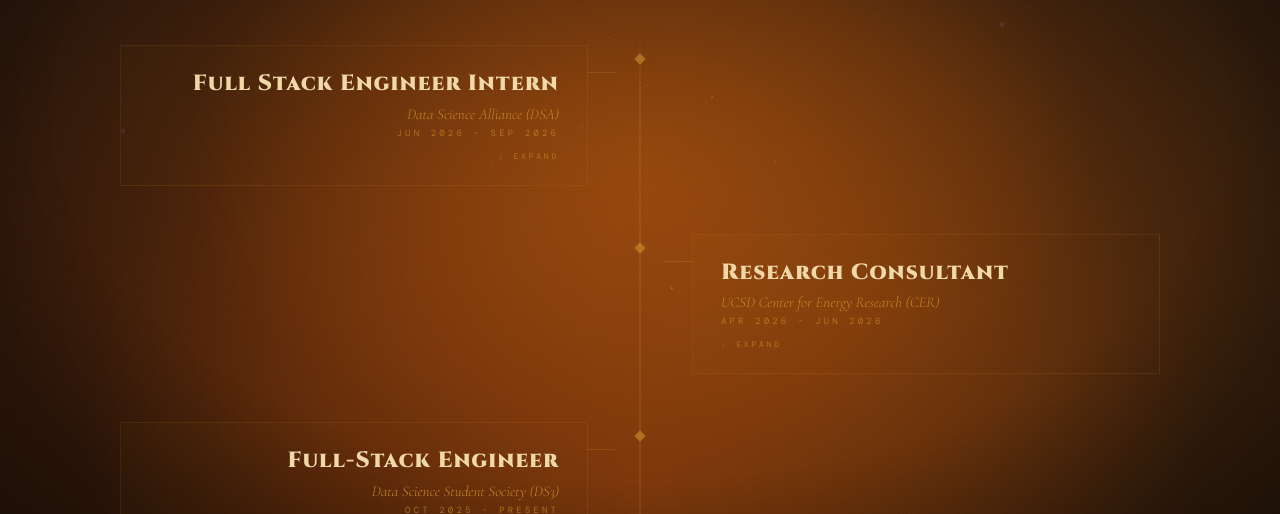
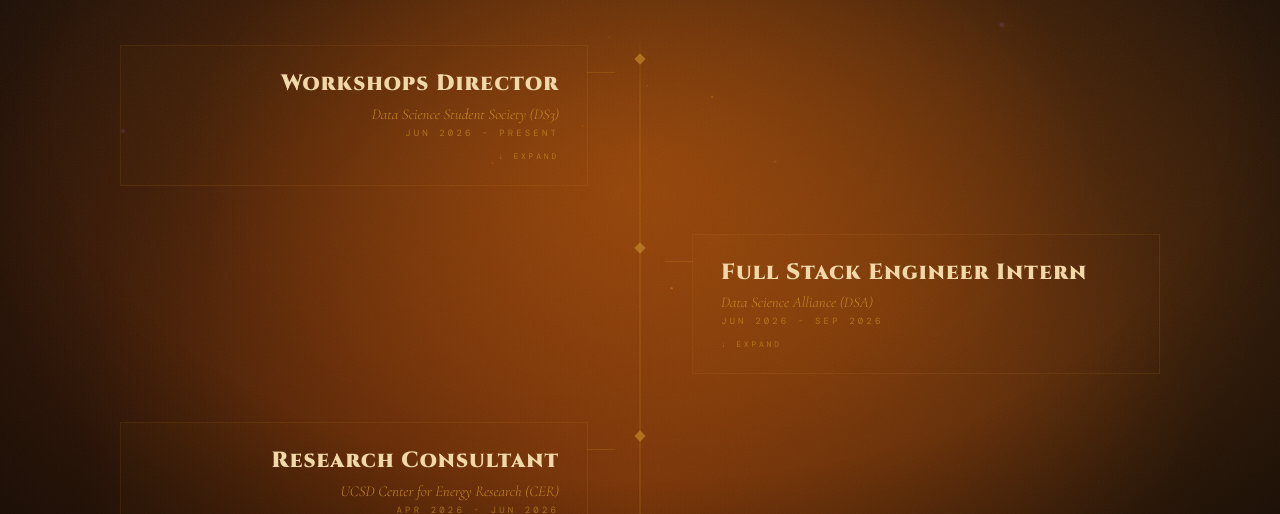
Before and after one commit to SammyG82/sam-griffiths-portfolio, a React (Vite) app: page /#/experience in a window 1280 px wide. Shown: the part 286-800 px from the top of the page. Built offline with nearby package versions, Linux system fonts and the light colour scheme.

Commit message:
Add Workshops Director role and update prior DS3 role
- Added current Workshops Director role at DS3
- Closed out prior Full Stack Engineer role at DS3 with end date and updated bullets
- Renumbered remaining entries to keep most recent experience first

```diff
--- a/src/data/experience.ts
+++ b/src/data/experience.ts
@@ -9,6 +9,16 @@
 export const experiences: Experience[] = [
   {
     id: 1,
+    title: 'Workshops Director',
+    company: 'Data Science Student Society (DS3)',
+    period: 'Jun 2026 - Present',
+    bullets: [
+      'Lead a 3-person team that hosts 3 workshops per quarter on industry tools (Docker, AWS, Databricks) and domains (sports, bioinformatics, finance).',
+      'Run weekly beginner-friendly LeetCode sessions, guiding students from brute-force to optimal solutions.',
+    ],
+  },
+  {
+    id: 2,
     title: 'Full Stack Engineer Intern',
     company: 'Data Science Alliance (DSA)',
     period: 'Jun 2026 - Sep 2026',
@@ -19,7 +29,7 @@
     ],
   },
   {
-    id: 2,
+    id: 3,
     title: 'Research Consultant',
     company: 'UCSD Center for Energy Research (CER)',
     period: 'Apr 2026 - Jun 2026',
@@ -30,18 +40,17 @@
     ],
   },
   {
-    id: 3,
-    title: 'Full-Stack Engineer',
+    id: 4,
+    title: 'Full Stack Engineer',
     company: 'Data Science Student Society (DS3)',
-    period: 'Oct 2025 - Present',
+    period: 'Oct 2025 - Jun 2026',
     bullets: [
-      'Build and maintain the DS3 club website for 1000+ members using React, Tailwind CSS, and Supabase.',
-      'Develop websites and conference pages for partner UCSD clubs, handling UI design, responsive layout, and deployment.',
-      'Lead client meetings to gather requirements and deliver sites aligned with each club\'s design and goals.',
+      'Built and maintained the DS3 website for 1500+ members using React, Tailwind CSS, and Supabase.',
+      'Developed sites for partner UCSD clubs, leading client meetings and handling design and deployment.',
     ],
   },
   {
-    id: 4,
+    id: 5,
     title: 'Intern',
     company: 'High Temp Metals, Inc.',
     period: 'Jun 2025 - Sep 2025',
@@ -51,7 +60,7 @@
     ],
   },
   {
-    id: 5,
+    id: 6,
     title: 'Teaching Assistant',
     company: 'Arroyo Vista Elementary School',
     period: 'Aug 2024 - Jun 2025',
@@ -62,7 +71,7 @@
     ],
   },
   {
-    id: 6,
+    id: 7,
     title: 'Head Tutor',
     company: 'Veritas Tutoring',
     period: 'Sep 2023 - Jun 2025',
@@ -73,7 +82,7 @@
     ],
   },
   {
-    id: 7,
+    id: 8,
     title: 'Group Leader',
     company: 'Badminton Club',
     period: 'Sep 2022 - Jun 2025',
@@ -83,7 +92,7 @@
     ],
   },
   {
-    id: 8,
+    id: 9,
     title: 'Thai/Laotian Ambassador',
     company: 'Cultural Foods Club',
     period: 'Sep 2022 - Jun 2025',
```
